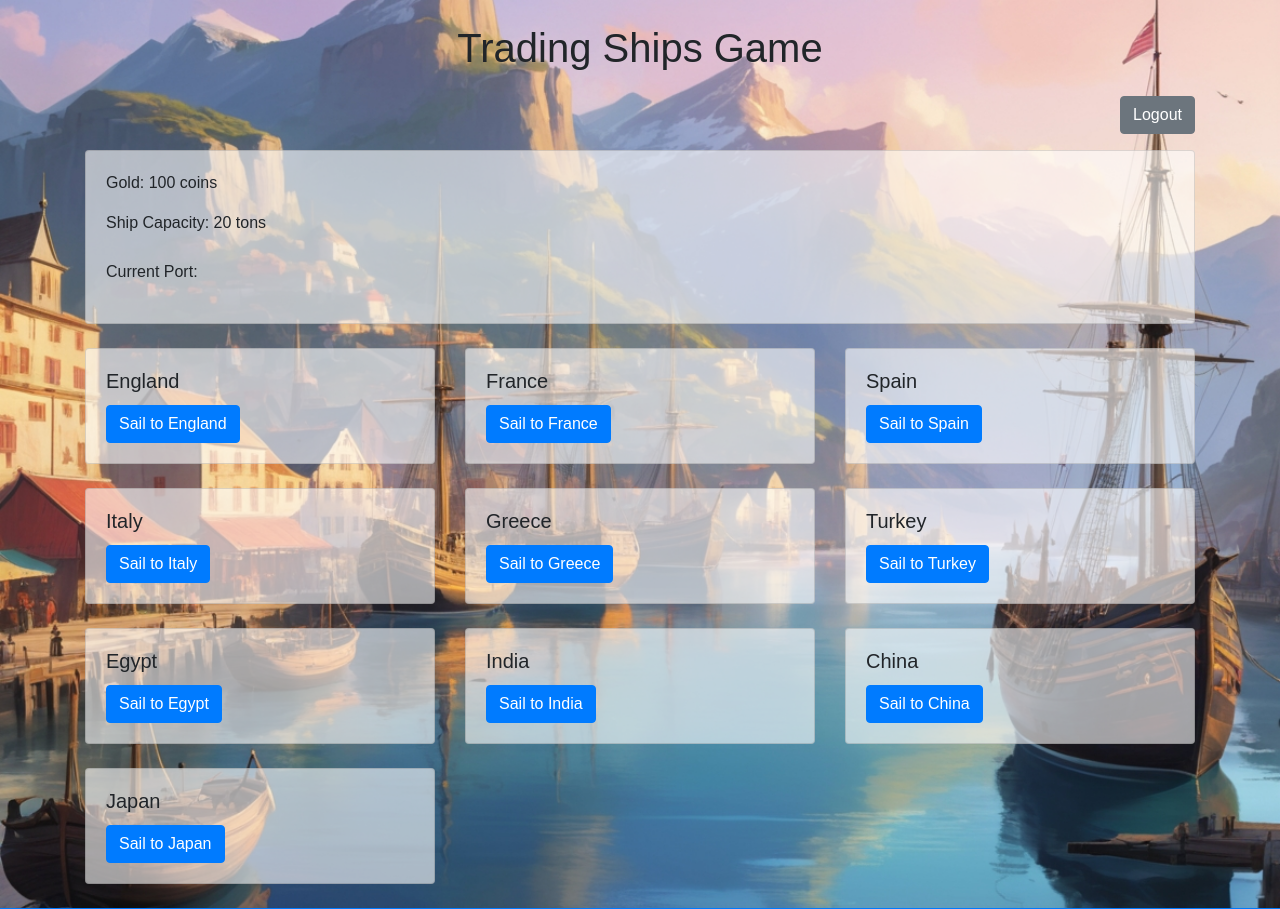
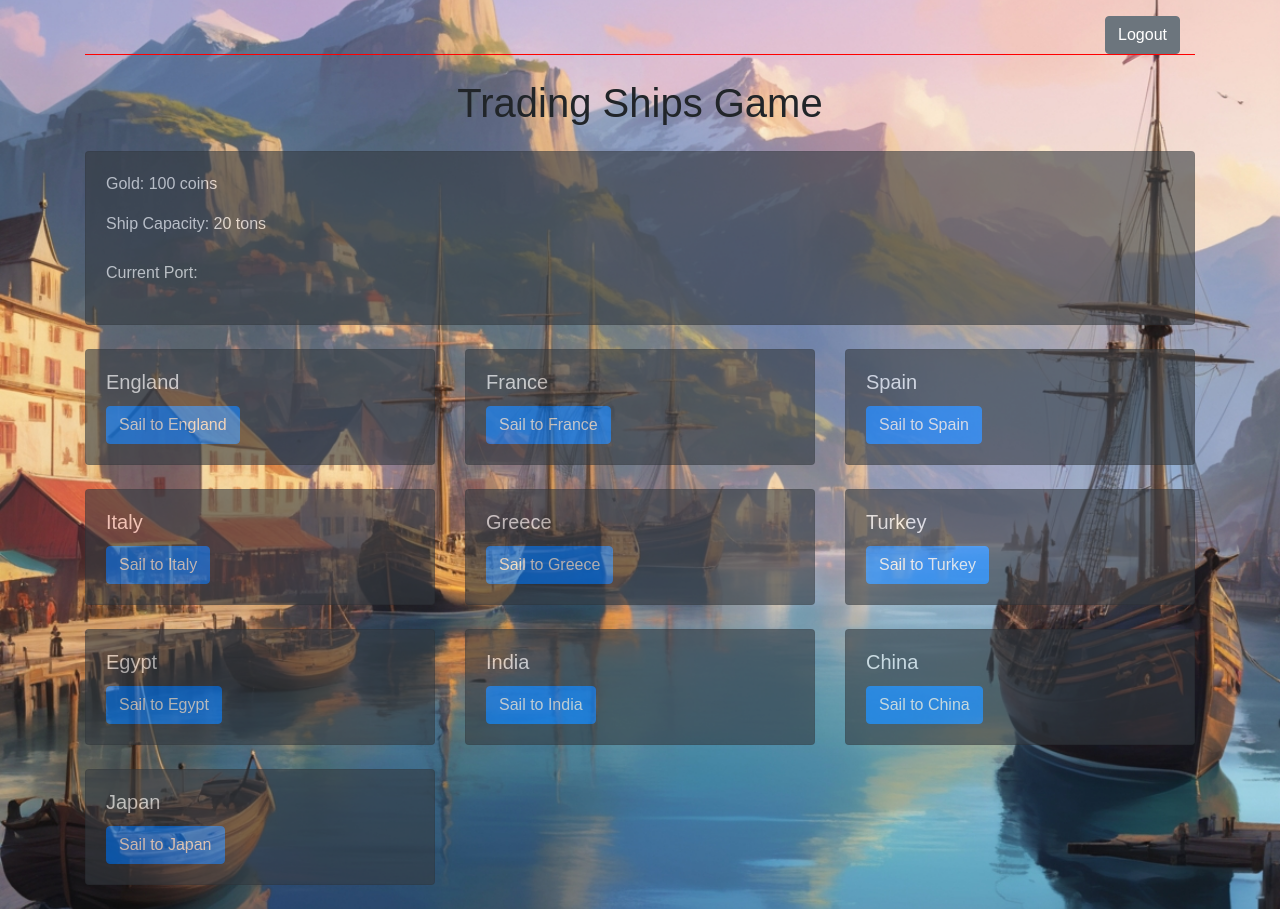
Before and after one commit to WildRom/browser-game, a PHP site: page / in a window 1280 px wide. Run offline with PHP 8.4, Linux system fonts and the light colour scheme; the visitor is signed in with stand-in values (Sample User, id 1); data comes from the database, SQL or seed files in the repository; some libraries are stand-ins or nearby versions.

Commit message:
small header and cards edition

```diff
--- a/index.php
+++ b/index.php
@@ -30,11 +30,11 @@ $class =  strtolower(R::load('ports', $current_port)->name);
 
 <body class="<?= $class; ?>">
   <div class="container">
-    <h1 class="text-center my-4">Trading Ships Game</h1>
-    <div class="text-right mb-3">
+    <div class="container-fluid player-info text-right my-3">
       <a href="logout.php" class="btn btn-secondary">Logout</a>
     </div>
-    <div id="player-info" class="card mb-4">
+    <h1 class="text-center my-4">Trading Ships Game</h1>
+    <div id="player-info" class="card text-white bg-dark mb-4">
       <div class="card-body">
         <p>Gold: <?php echo $player->gold; ?> coins</p>
         <p>Ship Capacity: <?php echo $player->ship_capacity; ?> tons</p>
@@ -81,7 +81,7 @@ $class =  strtolower(R::load('ports', $current_port)->name);
       <?php foreach($ports as $port): ?>
       <?php if ($port->id == $current_port) continue; ?>
       <div class="col-md-4 mb-4">
-        <div class="card">
+        <div class="card text-white bg-dark">
           <div class="card-body">
             <h5 class="card-title"><?php echo htmlspecialchars($port->name); ?></h5>
             <form method="POST" action="travel.php">
--- a/style.css
+++ b/style.css
@@ -5,6 +5,10 @@ body {
   background-size: cover;
   background-position: center;
   background-repeat: no-repeat;
+}
+
+.player-info {
+  border-bottom: solid 1px red;
 }
 
 .england {
@@ -71,7 +75,8 @@ body {
   background-image: url("images/register-background.jpg");
 }
 .card {
-  background: rgba(255, 255, 255, 0.6);
+  /* background: rgba(255, 255, 255, 0.6); */
+  opacity: 0.6;
 }
 #current-port {
   font-weight: bold;
```
